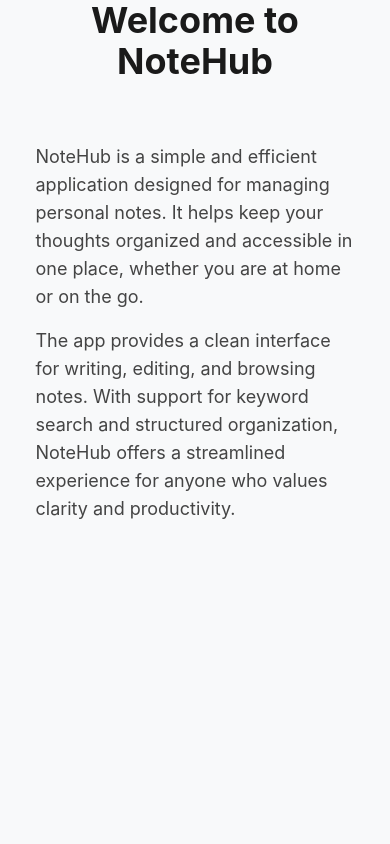
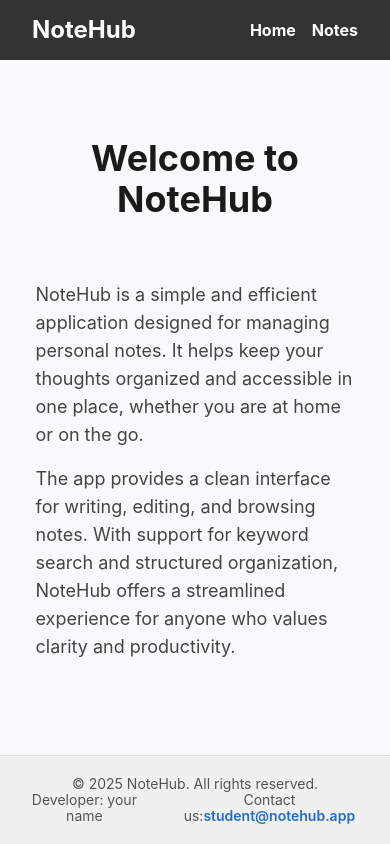
Before and after one commit to bohdan-miskov/notehub-nextjs, a Next.js app: page / in a window 390 px wide. Built offline with nearby package versions, Linux system fonts and the light colour scheme.

Commit message:
Finish NoteDetailsPage

```diff
--- a/app/globals.css
+++ b/app/globals.css
@@ -12,6 +12,28 @@ body {
   background-color: #f8f9fa;
   -webkit-font-smoothing: antialiased;
   -moz-osx-font-smoothing: grayscale;
+  display: flex;
+  flex-direction: column;
+  min-height: 100vh;
+}
+
+main {
+  flex-grow: 1;
+  max-width: 100vw;
+  width: 100%;
+  display: flex;
+  justify-content: center;
+}
+main > * {
+  flex-shrink: 0;
+  width: 100%;
+}
+
+@media only screen and (max-width: 393px) {
+  main > * {
+    flex-shrink: 1;
+    max-width: 100vw;
+  }
 }
 
 * {
--- a/app/layout.tsx
+++ b/app/layout.tsx
@@ -1,20 +1,23 @@
-import type { Metadata } from "next";
-import { Geist, Geist_Mono } from "next/font/google";
-import "./globals.css";
+import type { Metadata } from 'next';
+import { Geist, Geist_Mono } from 'next/font/google';
+import './globals.css';
+import Header from '@/components/Header/Header';
+import Footer from '@/components/Footer/Footer';
+import TanStackProvider from '@/components/TanStackProvider/TanStackProvider';
 
 const geistSans = Geist({
-  variable: "--font-geist-sans",
-  subsets: ["latin"],
+  variable: '--font-geist-sans',
+  subsets: ['latin'],
 });
 
 const geistMono = Geist_Mono({
-  variable: "--font-geist-mono",
-  subsets: ["latin"],
+  variable: '--font-geist-mono',
+  subsets: ['latin'],
 });
 
 export const metadata: Metadata = {
-  title: "Create Next App",
-  description: "Generated by create next app",
+  title: 'Create Next App',
+  description: 'Generated by create next app',
 };
 
 export default function RootLayout({
@@ -25,7 +28,11 @@ export default function RootLayout({
   return (
     <html lang="en">
       <body className={`${geistSans.variable} ${geistMono.variable}`}>
-        {children}
+        <TanStackProvider>
+          <Header />
+          <main>{children}</main>
+          <Footer />
+        </TanStackProvider>
       </body>
     </html>
   );
--- a/app/notes/error.tsx
+++ b/app/notes/error.tsx
@@ -1,7 +1,9 @@
+'use client';
+
 type Props = {
   error: Error;
 };
 
 export default function Error({ error }: Props) {
-  return <p>Could not fetch the list of notes. {error.message}</p>;
+  return <p>Could not fetch the list of notes. {error?.message}</p>;
 }
--- a/app/notes/page.tsx
+++ b/app/notes/page.tsx
@@ -0,0 +1,3 @@
+export default function NoteListPage() {
+  return;
+}
--- a/app/page.module.css
+++ b/app/page.module.css
@@ -1,5 +1,6 @@
 .main {
-  flex: 1;
+  padding: 56px 0 56px 0;
+  align-self: center;
 }
 
 .container {
--- /dev/null
+++ b/components/TanStackProvider/TanStackProvider.tsx
@@ -0,0 +1,18 @@
+'use client';
+
+import { useState } from 'react';
+import { QueryClient, QueryClientProvider } from '@tanstack/react-query';
+
+type Props = {
+  children: React.ReactNode;
+};
+
+const TanStackProvider = ({ children }: Props) => {
+  const [queryClient] = useState(() => new QueryClient());
+
+  return (
+    <QueryClientProvider client={queryClient}>{children}</QueryClientProvider>
+  );
+};
+
+export default TanStackProvider;
```
Also changed, not shown: app/notes/[id]/page.tsx (+27 -0 lines), components/NoteDetailsClient/NoteDetailsClient.tsx (+26 -3 lines).
